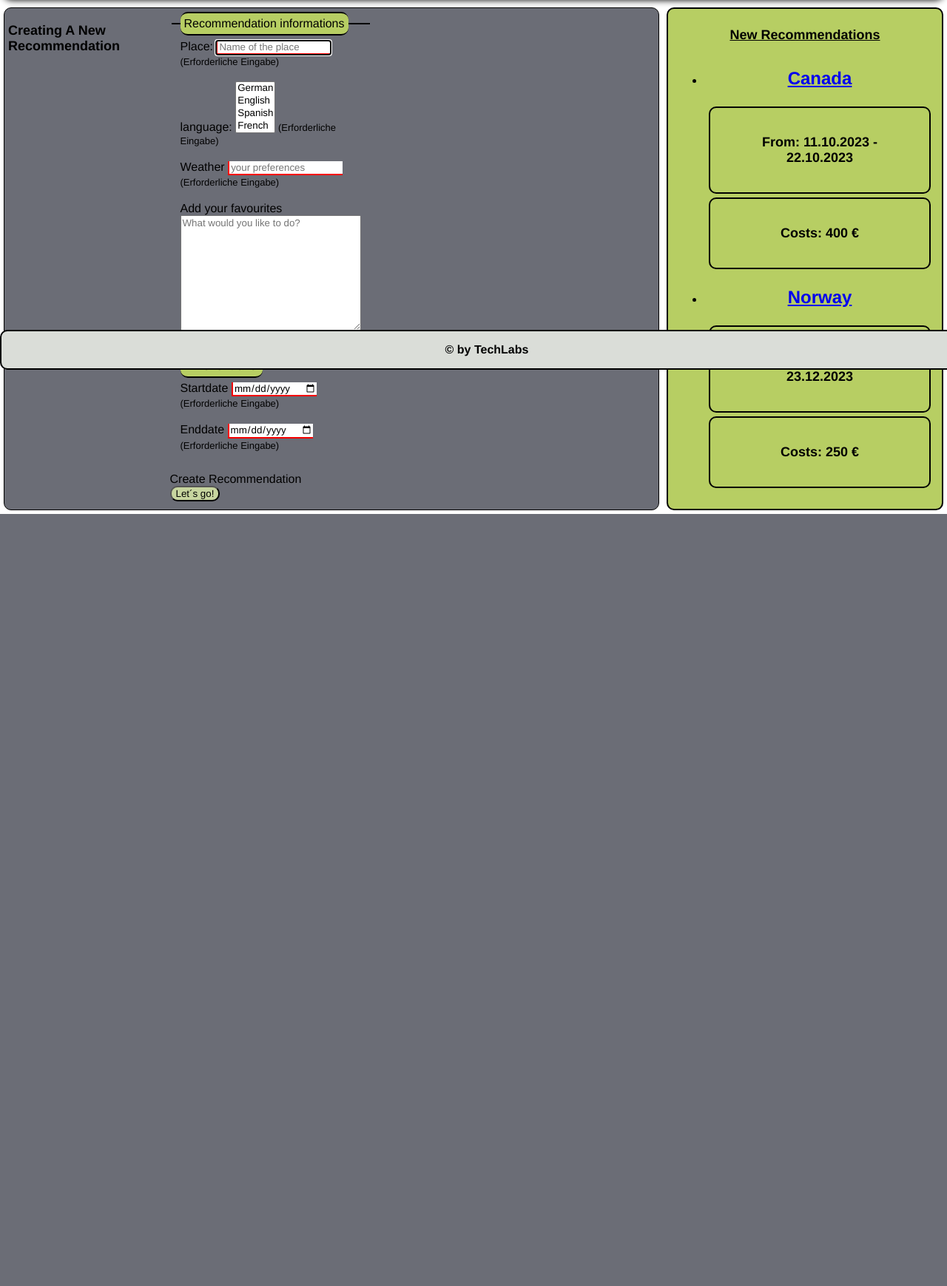
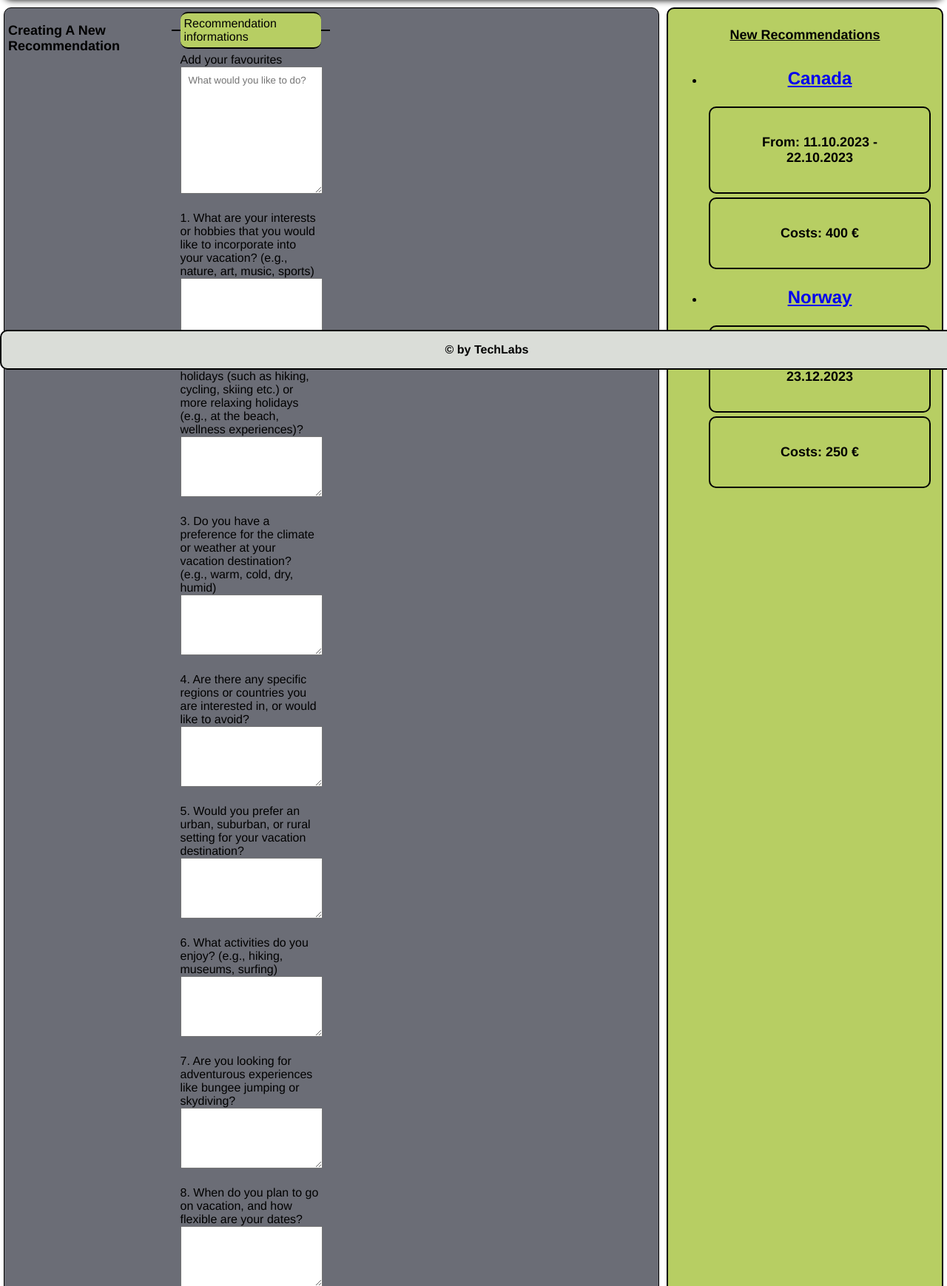
Before and after one commit to TechLabs-Ruhr/Personalized-City-Sightseeing, a Node project: template views/CreateRecommendation.ejs in a window 1280 px wide. Shown: the part 300-2039 px from the top of the page at 74% size. Before the commit the page ends 995 px from the top, so only its background shows below. Run offline with Node 20 templates, Linux system fonts and the light colour scheme; the template is opened without the code that fills it, so the values that code supplies are empty.

Commit message:
Überarbeitung UI Urlaubsanfrage und Prompt

```diff
--- a/views/CreateRecommendation.ejs
+++ b/views/CreateRecommendation.ejs
@@ -10,6 +10,14 @@
         <link rel="stylesheet" type="text/css" href="css/grid.css">
         <script src="js/form.js"></script>
         <script src="js/burgermenu.js"></script>
+        <style>
+            textarea {
+                width: calc(100% - 20px);
+                padding: 10px;
+                margin-bottom: 20px;
+                resize: vertical;
+            }
+        </style>
     </head>
     <body id="containerbody">
         <%- include("includes/header.ejs") %>
@@ -19,19 +27,33 @@
             <form action="http://localhost:8020/CreateRecommendation" method="post" enctype="multipart/form-data">
                 <fieldset>
                     <legend>Recommendation informations</legend>
-                        <label for="titel">Place:</label>
-                        <input id="titel" name="name" type="text" size="20" minlength="4" maxlength="20" pattern="[A-Z][a-z]*$" placeholder="Name of the place" autofocus required><span></span><br><br>
-                        <label for="language">language:</label>
+                    <label for="description">Add your favourites</label>
+                    <textarea id="description" name="description" cols="30" rows="10" minlength="40" maxlength="1000" placeholder="What would you like to do?"></textarea>
+                    <label for="antwort1">1. What are your interests or hobbies that you would like to incorporate into your vacation? (e.g., nature, art, music, sports)</label>
+                    <textarea name="antwort1" id="antwort1" rows="4"></textarea>
+                    <label for="antwort2">2. Do you prefer active holidays (such as hiking, cycling, skiing etc.) or more relaxing holidays (e.g., at the beach, wellness experiences)?</label>
+                    <textarea name="antwort2" id="antwort2" rows="4"></textarea>
+                    <label for="antwort3">3. Do you have a preference for the climate or weather at your vacation destination? (e.g., warm, cold, dry, humid)</label>
+                    <textarea name="antwort3" id="antwort3" rows="4"></textarea>
+                    <label for="antwort4">4. Are there any specific regions or countries you are interested in, or would like to avoid?</label>
+                    <textarea name="antwort4" id="antwort4" rows="4"></textarea>
+                    <label for="antwort5">5. Would you prefer an urban, suburban, or rural setting for your vacation destination?</label>
+                    <textarea name="antwort5" id="antwort5" rows="4"></textarea>
+                    <label for="antwort6">6. What activities do you enjoy? (e.g., hiking, museums, surfing)</label>
+                    <textarea name="antwort6" id="antwort6" rows="4"></textarea>
+                    <label for="antwort7">7. Are you looking for adventurous experiences like bungee jumping or skydiving?</label>
+                    <textarea name="antwort7" id="antwort7" rows="4"></textarea>
+                    <label for="antwort8">8. When do you plan to go on vacation, and how flexible are your dates?</label>
+                    <textarea name="antwort8" id="antwort8" rows="4"></textarea>
+                    <label for="antwort9">9. Will you be traveling alone, or will others be joining you? If others are joining, how many people, and what are their preferences and interests?</label>
+                    <textarea name="antwort9" id="antwort9" rows="4"></textarea>
+                    <label for="language">In which language do you like your answer?</label>
                     <select id="language" name="language" required size="4">
                         <option value="de">German</option>
                         <option value="en">English</option>
                         <option value="es">Spanish</option>
                         <option value="fr">French</option>
                     </select><span></span><br><br>
-                        <label for="categories">Weather</label>
-                        <input id="categories" name="categories" type="text" size="20" maxlength="20" pattern="^[a-zA-Z]+(,[a-zA-Z]+)*$" placeholder="your preferences" required><span></span><br><br>
-                        <label for="description">Add your favourites</label>
-                        <textarea id="description" name="description" cols="30" rows="10" minlength="40" maxlength="1000" placeholder="What would you like to do?"></textarea><br><br>
                 </fieldset>
                 <fieldset>
                     <legend>Time for travel</legend>
@@ -39,9 +61,9 @@
                         <input id="date" name="date" type="date" size="20" required><span></span><br><br>
                         <label for="date">Enddate</label>
                         <input id="date" name="date" type="date" size="20" required><span></span><br><br>
-                </fieldset>
                         <label for="submit">Create Recommendation</label>
                         <input id="submit" value="Let´s go!" type="submit">
+                </fieldset>
             </form>
         </main>
         <%- include("includes/aside.ejs") %>
```
Also changed, not shown: 1 other file. Lines whose indentation alone changed are shown as unchanged.
